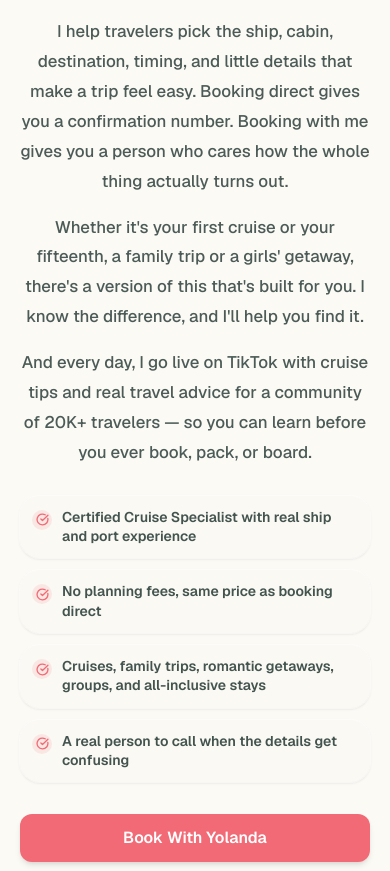
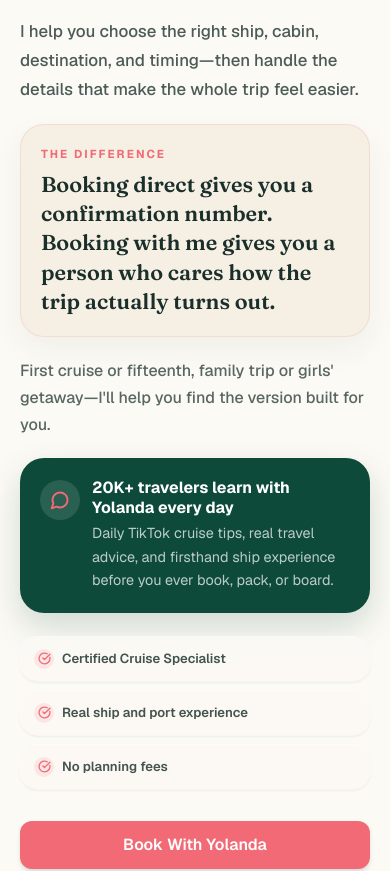
Before and after one commit to mrrickyspanish/travelholics, a Next.js app: page / in a window 390 px wide. Shown: the part 1522-2393 px from the top of the page. Built offline with nearby package versions, Linux system fonts and the light colour scheme; no server answers.

Commit message:
Restructure Yolanda section for clearer mobile hierarchy

```diff
--- a/components/meet-yolanda.tsx
+++ b/components/meet-yolanda.tsx
@@ -6,10 +6,9 @@ import { motion } from "framer-motion";
 import { CheckCircle, MessageCircle, Plane } from "lucide-react";
 
 const credentials = [
-  "Certified Cruise Specialist with real ship and port experience",
-  "No planning fees, same price as booking direct",
-  "Cruises, family trips, romantic getaways, groups, and all-inclusive stays",
-  "A real person to call when the details get confusing",
+  "Certified Cruise Specialist",
+  "Real ship and port experience",
+  "No planning fees",
 ];
 
 export const MeetYolanda = () => {
@@ -54,33 +53,53 @@ export const MeetYolanda = () => {
             whileInView={{ opacity: 1, y: 0 }}
             viewport={{ once: true }}
             transition={{ duration: 0.6, delay: 0.08 }}
-            className="mx-auto max-w-[45rem] text-center lg:mx-0 lg:text-left"
+            className="mx-auto max-w-[45rem] lg:mx-0"
           >
+            <div className="text-center lg:text-left">
               <p className="font-script text-[2.65rem] font-semibold leading-none text-coral sm:text-[3rem]">
                 Hi, I&apos;m Yolanda
               </p>
               <h2 className="type-homepage-h2 mt-3 font-serif text-ink">
                 Your cruise person before, during, and after booking.
               </h2>
-            <div className="mx-auto mt-6 max-w-[45ch] space-y-4 text-[1.05rem] font-medium leading-[1.78] text-ink/78 sm:text-[1.15rem] lg:mx-0">
-              <p>
-                I help travelers pick the ship, cabin, destination, timing, and little details that make a trip feel easy. Booking direct gives you a confirmation number. Booking with me gives you a person who cares how the whole thing actually turns out.
+            </div>
+
+            <div className="mt-6 space-y-5 text-left">
+              <p className="text-[1.05rem] font-medium leading-[1.72] text-ink/78 sm:text-[1.15rem]">
+                I help you choose the right ship, cabin, destination, and timing—then handle the details that make the whole trip feel easier.
               </p>
-              <p>
-                Whether it&apos;s your first cruise or your fifteenth, a family trip or a girls&apos; getaway, there&apos;s a version of this that&apos;s built for you. I know the difference, and I&apos;ll help you find it.
-              </p>
-              <p>
-                And every day, I go live on TikTok with cruise tips and real travel advice for a community of 20K+ travelers — so you can learn before you ever book, pack, or board.
+
+              <div className="rounded-[1.5rem] border border-coral/15 bg-sand px-5 py-5 shadow-[0_12px_30px_rgba(26,46,42,0.06)] sm:px-6">
+                <p className="text-[0.72rem] font-bold uppercase tracking-[0.18em] text-coral">The difference</p>
+                <p className="mt-2 font-serif text-[1.35rem] font-semibold leading-[1.35] text-ink sm:text-[1.55rem]">
+                  Booking direct gives you a confirmation number. Booking with me gives you a person who cares how the trip actually turns out.
                 </p>
               </div>
 
-            <div className="mt-7 grid gap-3 sm:grid-cols-2">
+              <p className="text-[1rem] font-medium leading-[1.7] text-ink/72 sm:text-[1.08rem]">
+                First cruise or fifteenth, family trip or girls&apos; getaway—I&apos;ll help you find the version built for you.
+              </p>
+
+              <div className="flex items-start gap-3 rounded-[1.5rem] bg-emerald-deep px-5 py-5 text-white shadow-[0_14px_34px_rgba(13,74,58,0.18)] sm:px-6">
+                <span className="mt-0.5 flex h-10 w-10 shrink-0 items-center justify-center rounded-full bg-white/12 text-coral">
+                  <MessageCircle size={20} strokeWidth={2.2} />
+                </span>
+                <div>
+                  <p className="text-[1rem] font-bold leading-tight sm:text-[1.08rem]">20K+ travelers learn with Yolanda every day</p>
+                  <p className="mt-1 text-[0.9rem] leading-relaxed text-white/72 sm:text-[0.96rem]">
+                    Daily TikTok cruise tips, real travel advice, and firsthand ship experience before you ever book, pack, or board.
+                  </p>
+                </div>
+              </div>
+            </div>
+
+            <div className="mt-6 grid gap-2.5 sm:grid-cols-3">
               {credentials.map((item) => (
-                <div key={item} className="flex items-start gap-2.5 rounded-[1.25rem] bg-cream/85 p-3 text-left shadow-sm ring-1 ring-white/70 sm:p-4">
-                  <span className="mt-0.5 flex h-5 w-5 shrink-0 items-center justify-center rounded-full bg-coral/12 text-coral sm:h-6 sm:w-6">
+                <div key={item} className="flex items-center gap-2 rounded-[1.1rem] bg-cream/88 px-3.5 py-3 text-left shadow-sm ring-1 ring-white/70">
+                  <span className="flex h-5 w-5 shrink-0 items-center justify-center rounded-full bg-coral/12 text-coral">
                     <CheckCircle size={13} strokeWidth={2.4} />
                   </span>
-                  <p className="text-[0.88rem] font-semibold leading-snug text-ink/82 sm:text-[0.98rem]">{item}</p>
+                  <p className="text-[0.82rem] font-semibold leading-snug text-ink/82 sm:text-[0.86rem]">{item}</p>
                 </div>
               ))}
             </div>
```
Lines whose indentation alone changed are shown as unchanged.
